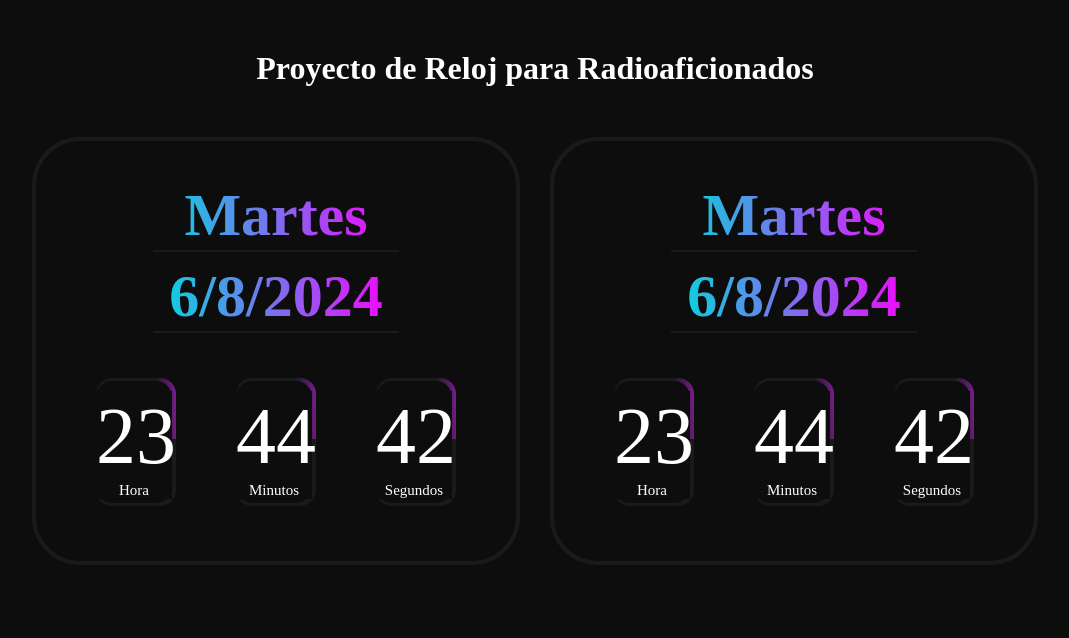
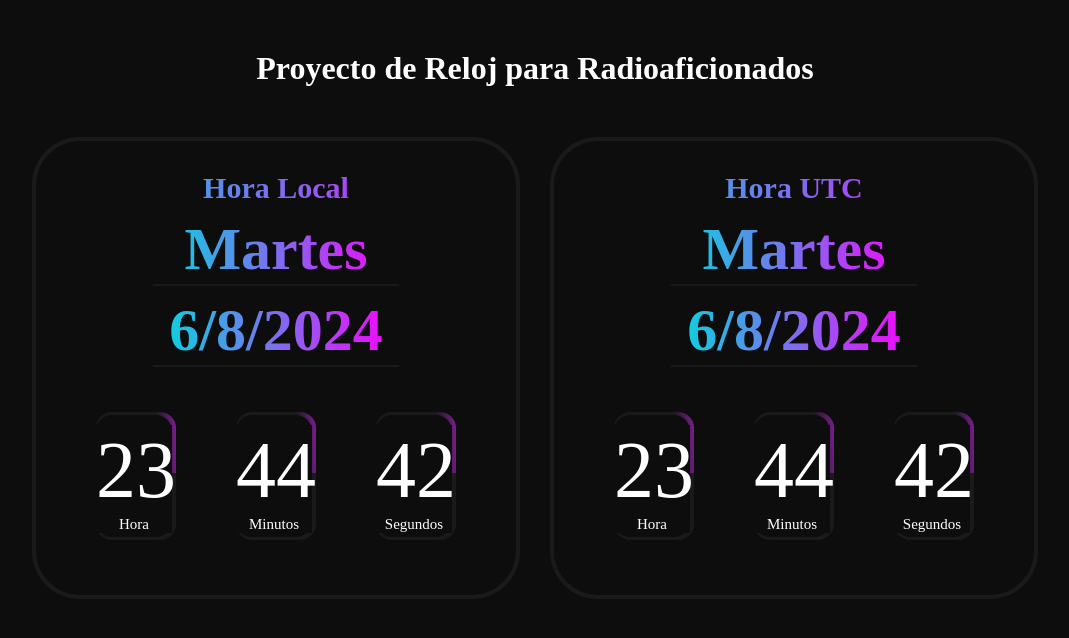
Before and after one commit to JSDRAKE/ham-clock-electron-vite, a React (Vite) app in the folder src/renderer/: page / in a window 1280 px wide. Shown: the top 638 px of the page, without its empty margins (105-1174 px from the left). Built offline with nearby package versions, Linux system fonts and the light colour scheme.

Commit message:
agregado de hora local/utc mas estilado

```diff
--- a/src/renderer/src/components/LocalTime.jsx
+++ b/src/renderer/src/components/LocalTime.jsx
@@ -37,6 +37,7 @@ const LocalTime = () => {
   return (
     <div className="div-clock">
       <div className="clock-container">
+        <h3>Hora Local</h3>
         <div className="date-container">
           <h2 className="day" id="day"></h2>
           <h2 className="date" id="date"></h2>
--- a/src/renderer/src/components/UtcTime.jsx
+++ b/src/renderer/src/components/UtcTime.jsx
@@ -37,6 +37,7 @@ const UtcTime = () => {
   return (
     <div className="div-clock">
       <div className="clock-container">
+        <h3>Hora UTC</h3>
         <div className="date-container">
           <h2 className="day" id="day-utc"></h2>
           <h2 className="date" id="date-utc"></h2>
--- a/src/renderer/src/styles/Clock.css
+++ b/src/renderer/src/styles/Clock.css
@@ -29,6 +29,16 @@ h2 {
   background: linear-gradient(90deg, #00dbde, #fc00ff);
   -webkit-text-fill-color: transparent;
   -webkit-background-clip: text;
+  background-clip: text;
+}
+
+h3 {
+  font-size: 30px;
+  text-align: center;
+  background: linear-gradient(90deg, #00dbde, #fc00ff);
+  -webkit-text-fill-color: transparent;
+  -webkit-background-clip: text;
+  background-clip: text;
 }
 
 .box {
```
